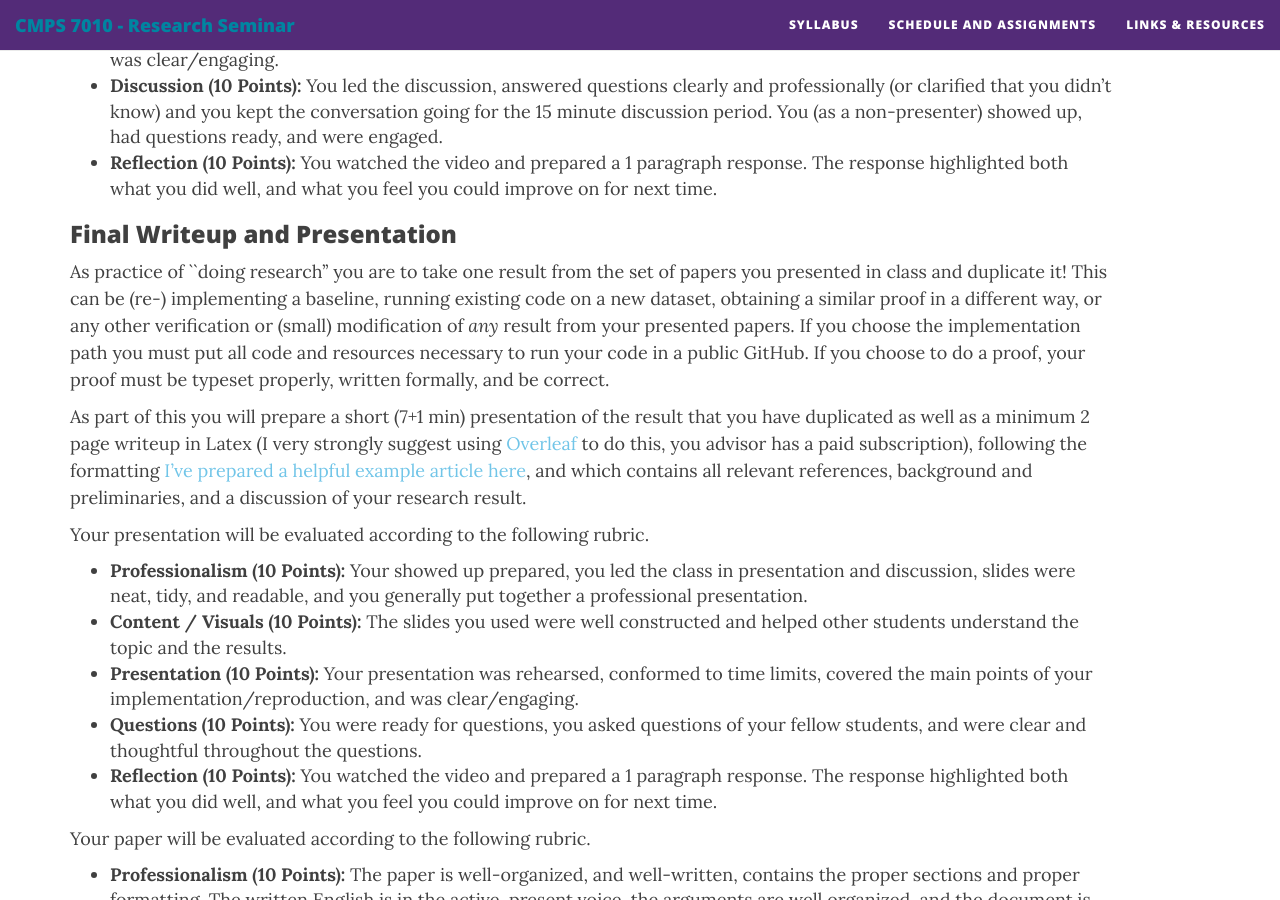
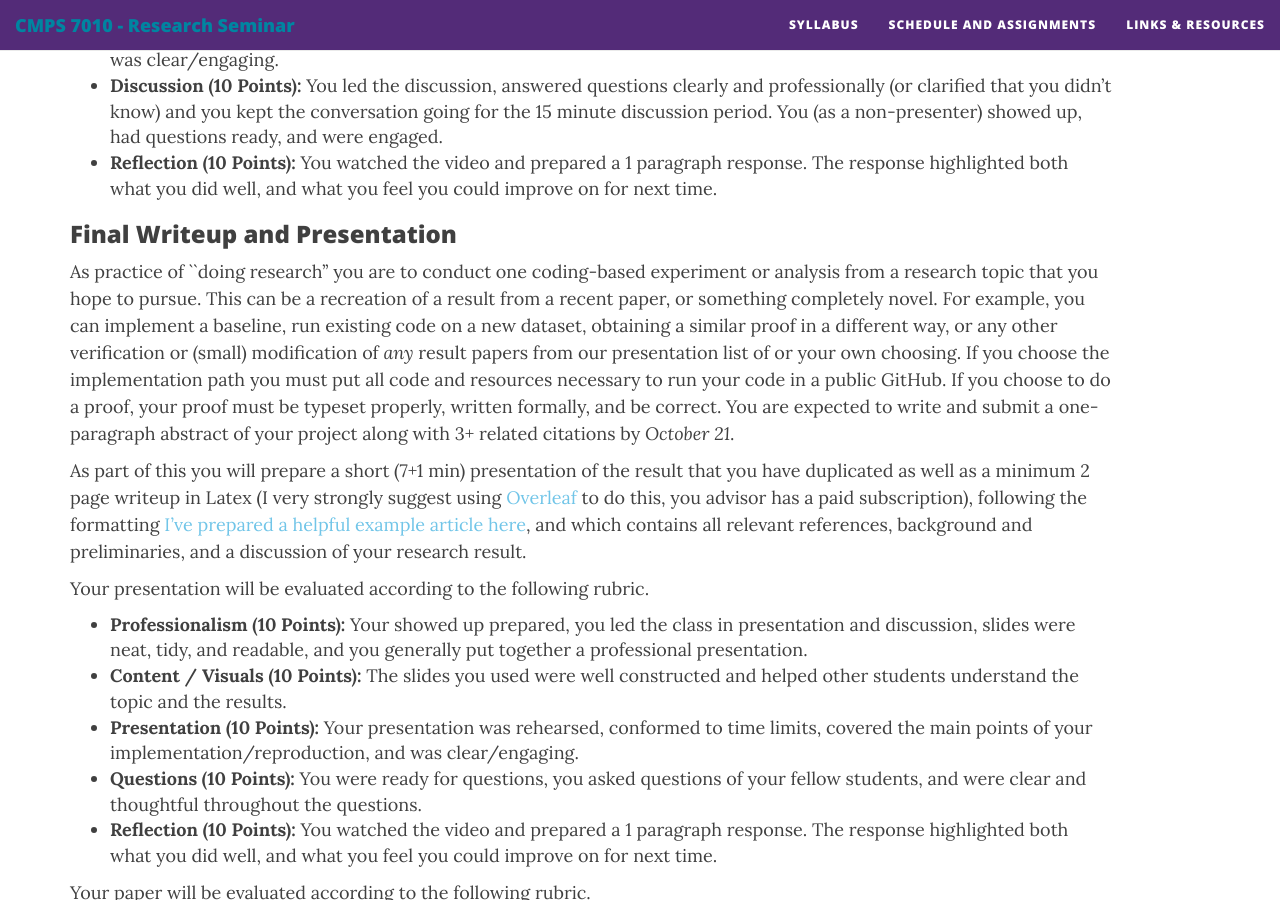
Before and after one commit to TulaneCS/cmps7010, a Jekyll site: the page built from syllabus.md, in a window 1280 px wide and 900 px high, scrolled down 5052 px. Built offline with Jekyll 4.4.1, drawn with Linux system fonts in a browser that asks for light colours; nearby versions of some CDN libraries.

Commit message:
updated syllabus

```diff
--- a/syllabus.md
+++ b/syllabus.md
@@ -148,7 +148,7 @@ You will be evaluated according to the following rubric.
 * **Reflection (10 Points):** You watched the video and prepared a 1 paragraph response. The response highlighted both what you did well, and what you feel you could improve on for next time.
 
 ### Final Writeup and Presentation
-As practice of ``doing research'' you are to take one result from the set of papers you presented in class and duplicate it! This can be (re-) implementing a baseline, running existing code on a new dataset, obtaining a similar proof in a different way, or any other verification or (small) modification of *any* result from your presented papers. If you choose the implementation path you must put all code and resources necessary to run your code in a public GitHub. If you choose to do a proof, your proof must be typeset properly, written formally, and be correct.
+As practice of ``doing research'' you are to conduct one coding-based experiment or analysis from a research topic that you hope to pursue. This can be a recreation of a result from a recent paper, or something completely novel. For example, you can implement a baseline, run existing code on a new dataset, obtaining a similar proof in a different way, or any other verification or (small) modification of *any* result papers from our presentation list of or your own choosing. If you choose the implementation path you must put all code and resources necessary to run your code in a public GitHub. If you choose to do a proof, your proof must be typeset properly, written formally, and be correct. You are expected to write and submit a one-paragraph abstract of your project along with 3+ related citations by *October 21*.
 
 As part of this you will prepare a short (7+1 min) presentation of the result that you have duplicated as well as a minimum 2 page writeup in Latex (I very strongly suggest using [Overleaf](https://www.overleaf.com) to do this, you advisor has a paid subscription), following the formatting [I've prepared a helpful example article here](https://www.overleaf.com/read/ccwvxmcmcjtn#6c3693), and which contains all relevant references, background and preliminaries, and a discussion of your research result.
 
```
